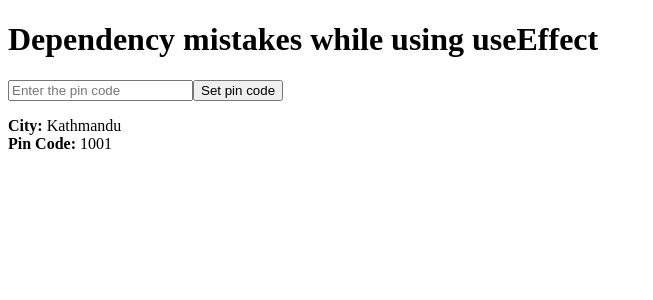
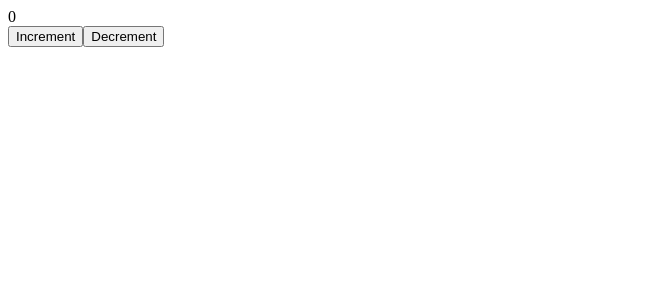
Before and after one commit to Sarojan-stha/React, a React (Vite) app: page / in a window 1280 px wide. Shown: the top 300 px of the page, without its empty margins (0-653 px from the left). Built offline with nearby package versions, Linux system fonts and the light colour scheme.

Commit message:
Counter using useReducer

```diff
--- /dev/null
+++ b/src/components/UseReducer/UseReducerCounter.jsx
@@ -0,0 +1,36 @@
+import { useReducer } from "react";
+
+export function UseReducerCounter() {
+  const initialState = {
+    count: 0,
+  };
+
+  const reducer = (state, action) => {
+    switch (action.type) {
+      case "inc":
+        return {
+          ...state,
+          count: state.count + 1,
+        };
+
+      case "dec":
+        return {
+          ...state,
+          count: state.count - 1,
+        };
+
+      default:
+        break;
+    }
+  };
+
+  const [state, dispatch] = useReducer(reducer, initialState);
+
+  return (
+    <>
+      <div>{state.count}</div>
+      <button onClick={() => dispatch({ type: "inc" })}>Increment</button>
+      <button onClick={() => dispatch({ type: "dec" })}>Decrement</button>
+    </>
+  );
+}
--- a/src/main.jsx
+++ b/src/main.jsx
@@ -6,9 +6,10 @@
 import UseEffect from "./components/UseEffect/UseEffect";
 import { Timer } from "./UseRef/Timer";
 import { PinCode } from "./UseRef/PinCode";
+import { UseReducerCounter } from "./components/UseReducer/UseReducerCounter";
 
 createRoot(document.getElementById("root")).render(
   <StrictMode>
-    <PinCode />
+    <UseReducerCounter />
   </StrictMode>
 );
```
